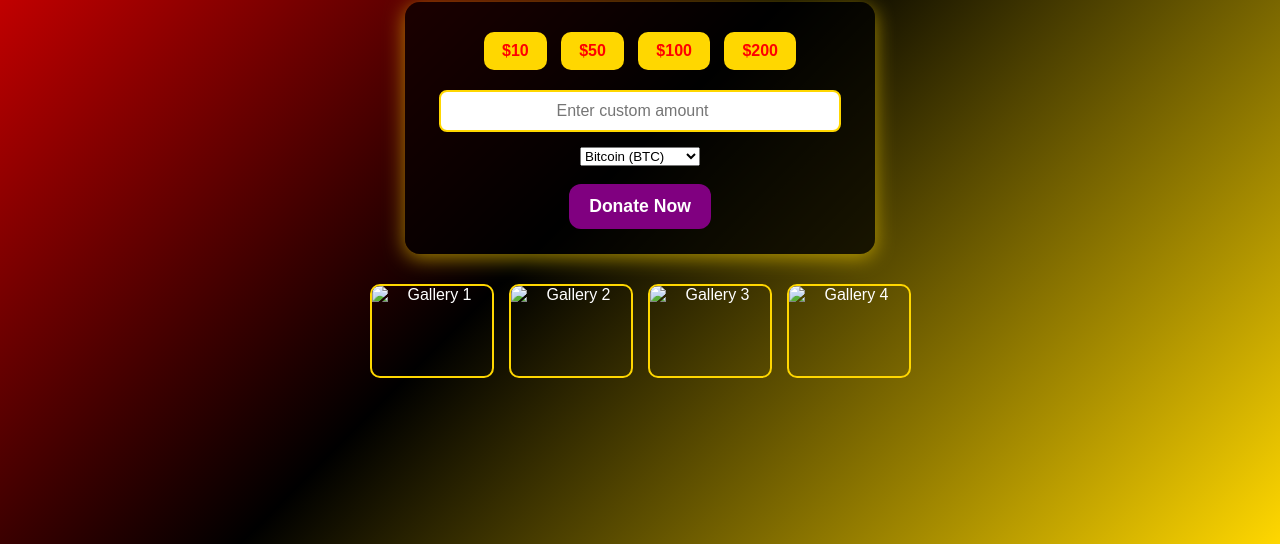
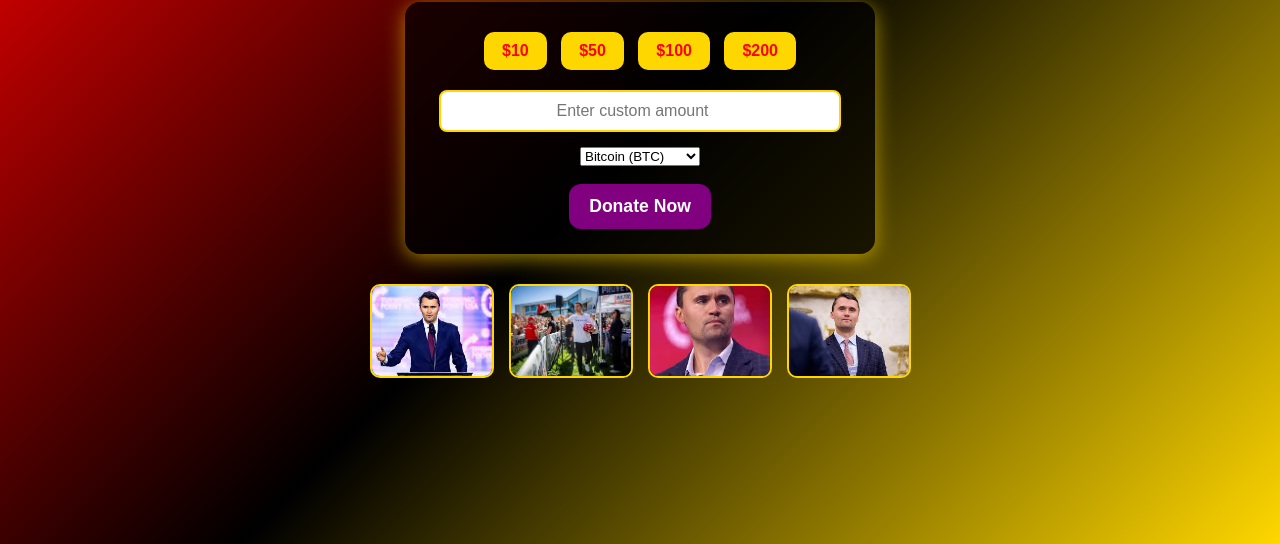
Before and after one commit to garygolden833-a11y/Charlie, a plain HTML site: page index.html in a window 1280 px wide. Shown: the part 256-800 px from the top of the page. Drawn offline with Linux system fonts and the light colour scheme.

Commit message:
index.html

```diff
--- a/index.html
+++ b/index.html
@@ -258,10 +258,10 @@
 
   <!-- Image Gallery -->
   <div class="image-gallery">
-    <img src="images/charlie1.avif" alt="Gallery 1" onclick="showImagePopup(this, 0)">
-    <img src="images/charlie2.jpg" alt="Gallery 2" onclick="showImagePopup(this, 1)">
-    <img src="images/charlie3.jpg" alt="Gallery 3" onclick="showImagePopup(this, 2)">
-    <img src="images/charlie5.jpg" alt="Gallery 4" onclick="showImagePopup(this, 3)">
+    <img src="charlie1.avif" alt="Gallery 1" onclick="showImagePopup(this, 0)">
+    <img src="charlie2.jpg" alt="Gallery 2" onclick="showImagePopup(this, 1)">
+    <img src="charlie3.jpg" alt="Gallery 3" onclick="showImagePopup(this, 2)">
+    <img src="charlie5.jpg" alt="Gallery 4" onclick="showImagePopup(this, 3)">
   </div>
 
   <!-- Modal -->
```
